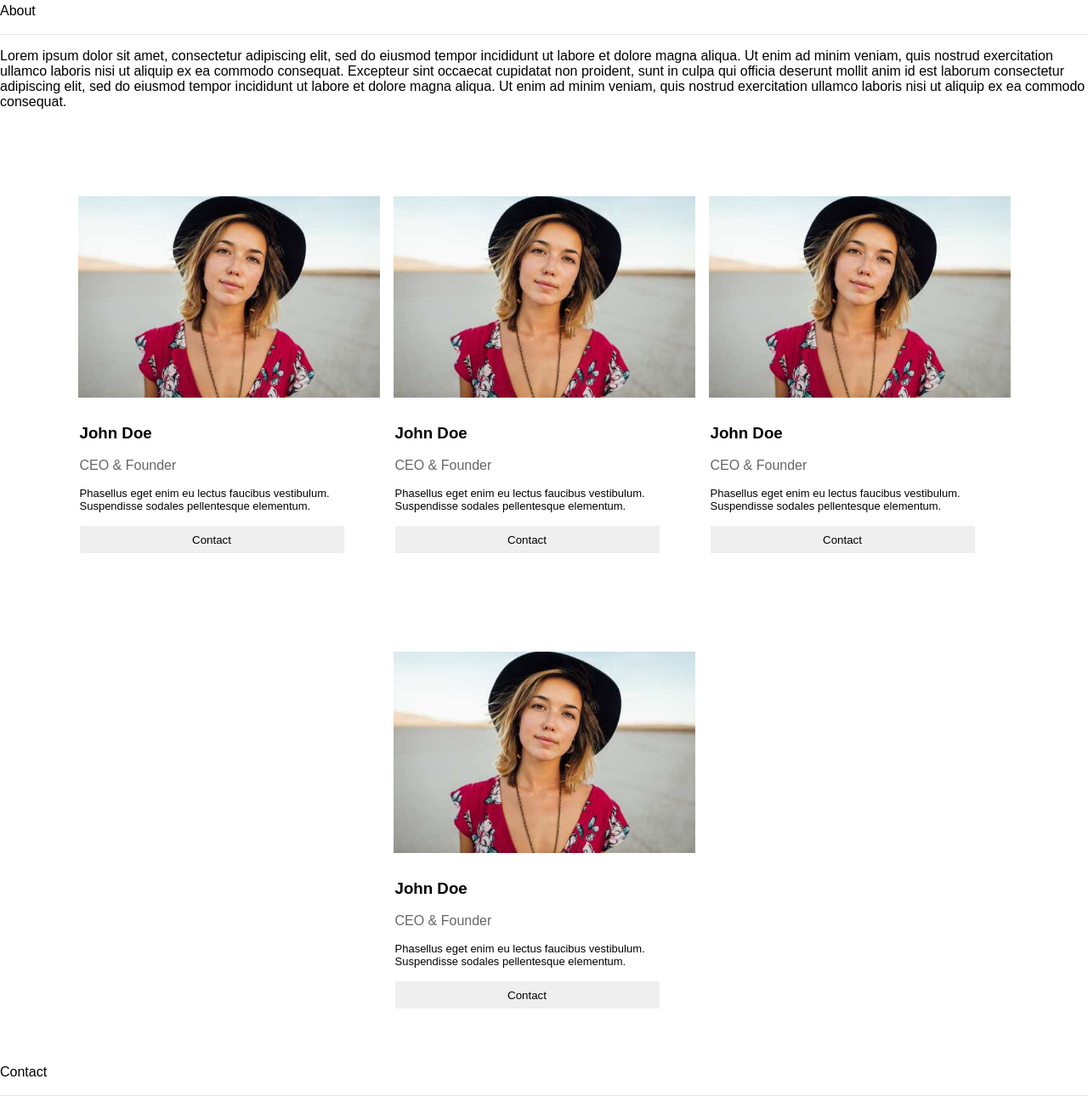
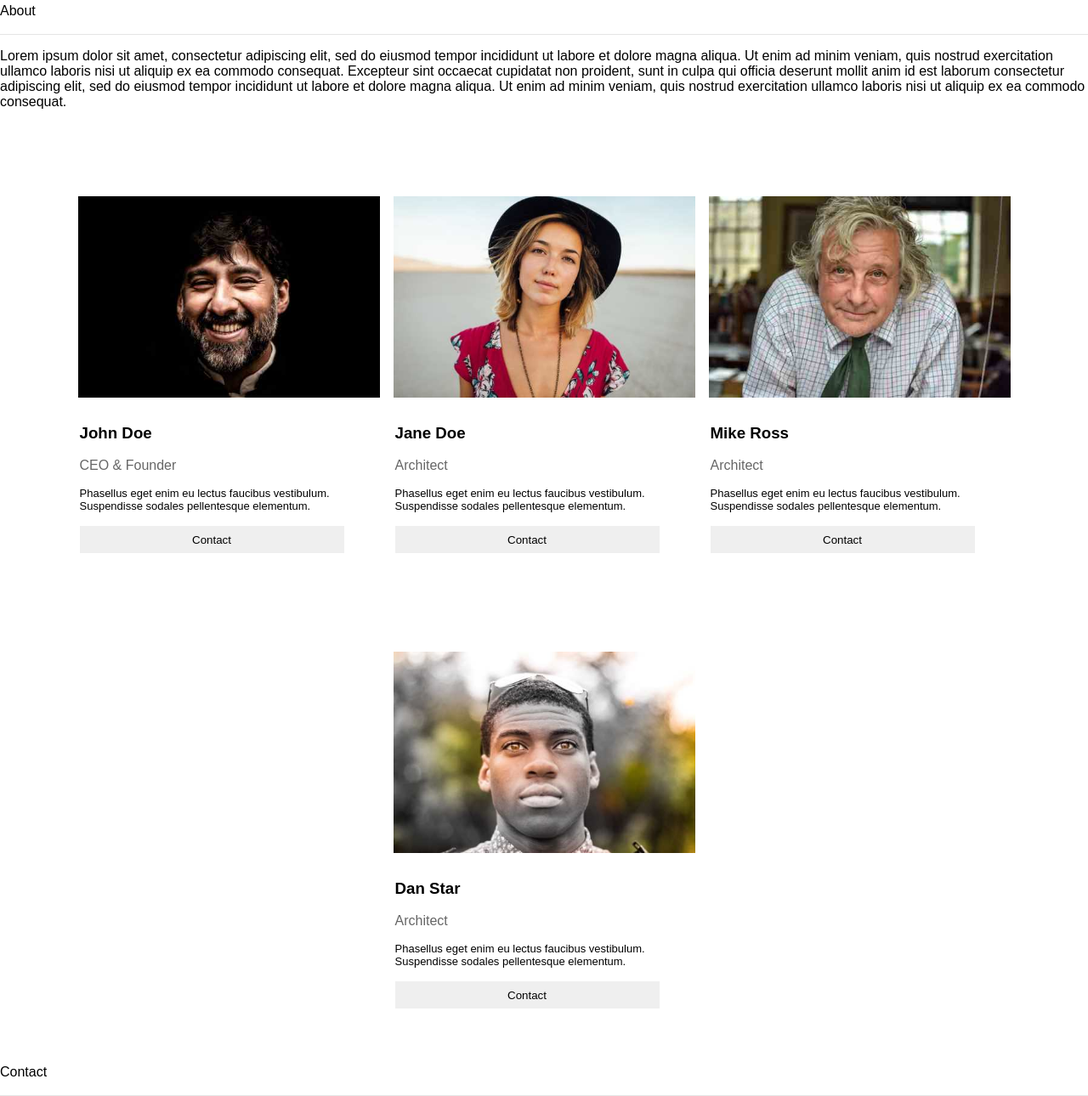
Before and after one commit to irakozemarie/Br-Architect, a plain HTML site: page index.html in a window 1280 px wide. Shown: the part 1919-3209 px from the top of the page at 85% size. Drawn offline with Linux system fonts and the light colour scheme.

Commit message:
second commit

```diff
--- a/index.html
+++ b/index.html
@@ -134,7 +134,7 @@
 
         <div class="card">
             <div class="card-image ">
-                <img src="images/team1.jpg">
+                <img src="images/team2.jpg">
             </div>
             <div class="texts">
                 <h3>John Doe</h3>
@@ -150,8 +150,8 @@
         <div class="card">
             <div class="card-image "> <img src="images/team1.jpg"></div>
             <div class="texts">
-                <h3>John Doe</h3>
-                <p class="par">CEO & Founder</p>
+                <h3>Jane Doe</h3>
+                <p class="par">Architect</p>
 
                 <p class="paragrapth">Phasellus eget enim eu lectus faucibus vestibulum. Suspendisse sodales
                     pellentesque
@@ -160,10 +160,10 @@
             </div>
         </div>
         <div class="card">
-            <div class="card-image "> <img src="images/team1.jpg"></div>
+            <div class="card-image "> <img src="images/team3.jpg"></div>
             <div class="texts">
-                <h3>John Doe</h3>
-                <p class="par">CEO & Founder</p>
+                <h3>Mike Ross</h3>
+                <p class="par">Architect</p>
 
                 <p class="paragrapth">Phasellus eget enim eu lectus faucibus vestibulum. Suspendisse sodales
                     pellentesque
@@ -172,10 +172,10 @@
             </div>
         </div>
         <div class="card">
-            <div class="card-image "> <img src="images/team1.jpg"></div>
+            <div class="card-image "> <img src="images/team4.jpg"></div>
             <div class="texts">
-                <h3>John Doe</h3>
-                <p class="par">CEO & Founder</p>
+                <h3>Dan Star</h3>
+                <p class="par">Architect</p>
 
                 <p class="paragrapth">Phasellus eget enim eu lectus faucibus vestibulum. Suspendisse sodales
                     pellentesque
--- a/style.css
+++ b/style.css
@@ -123,6 +123,13 @@ span {
   position: relative;
   display: inline-block;
 }
+.about{
+  padding-top: 32px;
+  padding-bottom: 32px;
+  font-size: large;
+  justify-content: space-between;
+  text-align: justify;
+}
 
 .text {
   position: absolute;
@@ -162,6 +169,7 @@ span {
 #bar-off {
   opacity: 0.1;
   border-bottom: 1px solid black;
+
 }
 footer{
   background-color: black;
```
